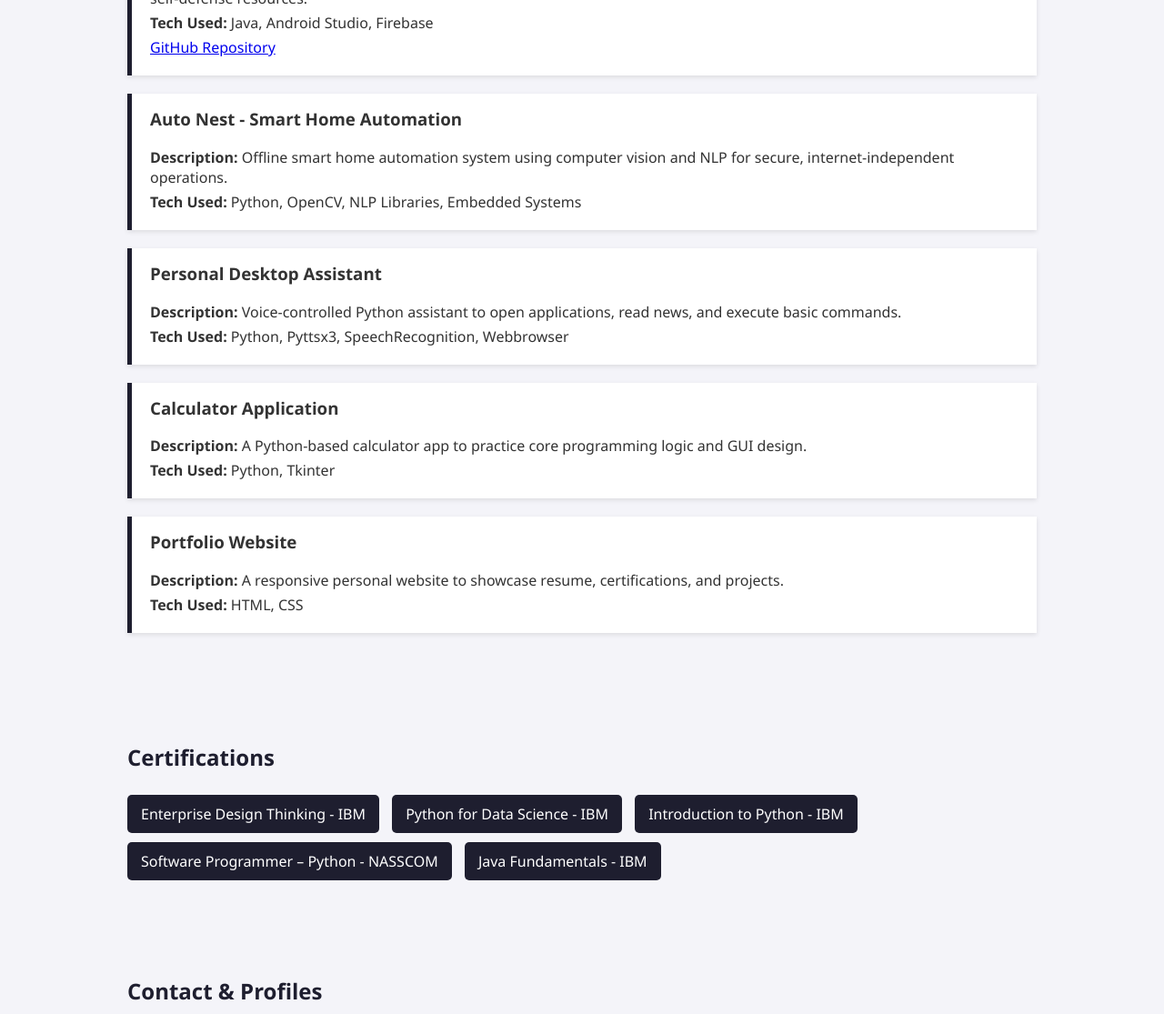
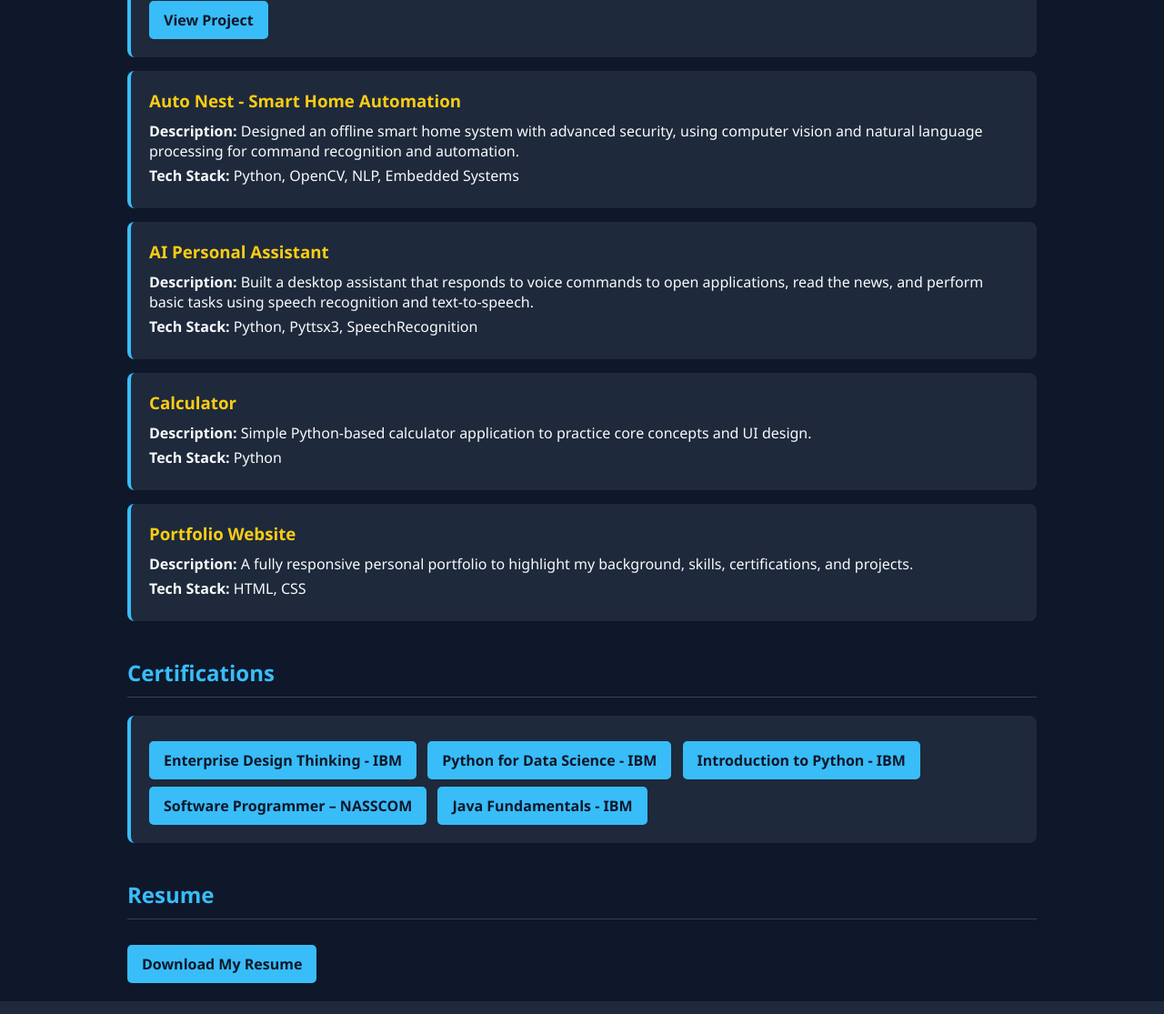
Before and after one commit to Madhave-1/Madhav-portfolio, a plain HTML site: page index.html in a window 1280 px wide. Shown: the part 606-1721 px from the top of the page at 91% size. Drawn offline with Linux system fonts and the light colour scheme.

Commit message:
Update index.html

```diff
--- a/index.html
+++ b/index.html
@@ -3,131 +3,141 @@
 <head>
     <meta charset="UTF-8">
     <meta name="viewport" content="width=device-width, initial-scale=1.0">
-    <title>Madhavendra Kumar Awasthi | Python Developer</title>
+    <title>Madhavendra Kumar Awasthi | Portfolio</title>
+    <link rel="stylesheet" href="https://cdnjs.cloudflare.com/ajax/libs/font-awesome/6.5.0/css/all.min.css">
     <style>
         body {
-            font-family: 'Segoe UI', Tahoma, Geneva, Verdana, sans-serif;
+            font-family: 'Segoe UI', sans-serif;
+            background: #0f172a;
+            color: #f8fafc;
             margin: 0;
-            background: #f4f4f9;
-            color: #333;
+            padding: 0;
         }
         header {
-            background: #1e1e2f;
-            color: white;
-            padding: 40px 20px;
+            background: #1e293b;
+            padding: 30px;
             text-align: center;
         }
         header h1 {
             margin: 0;
             font-size: 2.5em;
+            color: #38bdf8;
         }
         header p {
             font-size: 1.1em;
-            margin-top: 10px;
+            color: #cbd5e1;
         }
-        .section {
-            padding: 40px 20px;
+        .container {
             max-width: 1000px;
             margin: auto;
+            padding: 20px;
         }
-        .section h2 {
-            color: #1e1e2f;
-            margin-bottom: 20px;
+        h2 {
+            color: #38bdf8;
+            border-bottom: 1px solid #334155;
+            padding-bottom: 10px;
+            margin-top: 40px;
         }
-        .project {
-            background: white;
-            border-left: 5px solid #1e1e2f;
-            margin-bottom: 20px;
-            padding: 15px 20px;
-            box-shadow: 0 2px 5px rgba(0,0,0,0.1);
+        .project, .certification {
+            background: #1e293b;
+            padding: 20px;
+            margin: 15px 0;
+            border-left: 4px solid #38bdf8;
+            border-radius: 8px;
         }
         .project h3 {
-            margin-top: 0;
+            margin: 0 0 10px 0;
+            color: #facc15;
         }
         .project p {
             margin: 5px 0;
         }
-        .links a {
+        a.button {
             display: inline-block;
-            margin: 5px 10px 5px 0;
-            padding: 10px 15px;
-            background: #1e1e2f;
-            color: white;
+            margin: 8px 8px 0 0;
+            padding: 10px 16px;
+            background: #38bdf8;
+            color: #0f172a;
             text-decoration: none;
             border-radius: 5px;
-            transition: 0.3s;
+            font-weight: bold;
         }
-        .links a:hover {
-            background: #34345c;
+        footer {
+            text-align: center;
+            padding: 20px;
+            background: #1e293b;
+        }
+        .social-icons a {
+            margin: 0 10px;
+            color: #38bdf8;
+            font-size: 1.5em;
         }
     </style>
 </head>
 <body>
     <header>
         <h1>Madhavendra Kumar Awasthi</h1>
-        <p>Passionate Python Developer | Problem Solver | Tech Enthusiast</p>
+        <p>B.Tech CSE (Data Science & AI) | Python Developer Enthusiast | Problem Solver | Tech Explorer</p>
     </header>
 
-    <div class="section">
+    <div class="container">
         <h2>About Me</h2>
-        <p>I am a motivated and enthusiastic B.Tech Computer Science graduate with specialization in Data Science and Artificial Intelligence. I aim to leverage my programming skills and passion for technology in building impactful solutions.</p>
-    </div>
+        <p>I am a highly motivated Computer Science graduate with a specialization in Data Science and Artificial Intelligence. I love building real-world solutions using Python and modern technologies. With strong problem-solving skills and a deep interest in backend development, I am actively seeking entry-level software development opportunities to grow and innovate.</p>
 
-    <div class="section">
         <h2>Projects</h2>
 
         <div class="project">
-            <h3>Apni Suraksha - Women Safety Android App</h3>
-            <p><strong>Description:</strong> A Java-based Android app using Firebase authentication. Includes emergency messaging, location sharing, and self-defense resources.</p>
-            <p><strong>Tech Used:</strong> Java, Android Studio, Firebase</p>
-            <p><a href="https://github.com/Madhave-1/Apni_Suraksha-" target="_blank">GitHub Repository</a></p>
+            <h3>Apni Suraksha - Women Safety App</h3>
+            <p><strong>Description:</strong> Developed a safety-focused Android app in Java that integrates Firebase authentication, SOS functionality, and self-defense resources for quick action in emergencies.</p>
+            <p><strong>Tech Stack:</strong> Java, Firebase, Android SDK</p>
+            <a href="https://github.com/Madhave-1/Apni_Suraksha-" class="button" target="_blank">View Project</a>
         </div>
 
         <div class="project">
             <h3>Auto Nest - Smart Home Automation</h3>
-            <p><strong>Description:</strong> Offline smart home automation system using computer vision and NLP for secure, internet-independent operations.</p>
-            <p><strong>Tech Used:</strong> Python, OpenCV, NLP Libraries, Embedded Systems</p>
+            <p><strong>Description:</strong> Designed an offline smart home system with advanced security, using computer vision and natural language processing for command recognition and automation.</p>
+            <p><strong>Tech Stack:</strong> Python, OpenCV, NLP, Embedded Systems</p>
         </div>
 
         <div class="project">
-            <h3>Personal Desktop Assistant</h3>
-            <p><strong>Description:</strong> Voice-controlled Python assistant to open applications, read news, and execute basic commands.</p>
-            <p><strong>Tech Used:</strong> Python, Pyttsx3, SpeechRecognition, Webbrowser</p>
+            <h3>AI Personal Assistant</h3>
+            <p><strong>Description:</strong> Built a desktop assistant that responds to voice commands to open applications, read the news, and perform basic tasks using speech recognition and text-to-speech.</p>
+            <p><strong>Tech Stack:</strong> Python, Pyttsx3, SpeechRecognition</p>
         </div>
 
         <div class="project">
-            <h3>Calculator Application</h3>
-            <p><strong>Description:</strong> A Python-based calculator app to practice core programming logic and GUI design.</p>
-            <p><strong>Tech Used:</strong> Python, Tkinter</p>
+            <h3>Calculator</h3>
+            <p><strong>Description:</strong> Simple Python-based calculator application to practice core concepts and UI design.</p>
+            <p><strong>Tech Stack:</strong> Python</p>
         </div>
 
         <div class="project">
             <h3>Portfolio Website</h3>
-            <p><strong>Description:</strong> A responsive personal website to showcase resume, certifications, and projects.</p>
-            <p><strong>Tech Used:</strong> HTML, CSS</p>
+            <p><strong>Description:</strong> A fully responsive personal portfolio to highlight my background, skills, certifications, and projects.</p>
+            <p><strong>Tech Stack:</strong> HTML, CSS</p>
         </div>
+
+        <h2>Certifications</h2>
+        <div class="certification">
+            <a class="button" href="https://drive.google.com/file/d/1HF-bxUJ4-_XFRmBgmyWS9w5kNXFM0nIM/view" target="_blank">Enterprise Design Thinking - IBM</a>
+            <a class="button" href="https://drive.google.com/file/d/15B3xr6T1GfJU28cVPlcaktvaIqm8kTsi/view" target="_blank">Python for Data Science - IBM</a>
+            <a class="button" href="https://drive.google.com/file/d/15DeER2pyEL2SK3Pt5z2W4rEY5A7Itrl_/view" target="_blank">Introduction to Python - IBM</a>
+            <a class="button" href="https://drive.google.com/file/d/1dHcfCuLBZ8-GGzjL0fyZ4sUCeAztWQWz/view" target="_blank">Software Programmer – NASSCOM</a>
+            <a class="button" href="https://drive.google.com/file/d/14uHyCMzlQKyuIRGz5XlU9KVJ0Hnqe301/view" target="_blank">Java Fundamentals - IBM</a>
+        </div>
+
+        <h2>Resume</h2>
+        <a class="button" href="Madhav_resume.pdf" target="_blank">Download My Resume</a>
     </div>
 
-    <div class="section">
-        <h2>Certifications</h2>
-        <div class="links">
-            <a href="https://drive.google.com/file/d/1HF-bxUJ4-_XFRmBgmyWS9w5kNXFM0nIM/view" target="_blank">Enterprise Design Thinking - IBM</a>
-            <a href="https://drive.google.com/file/d/15B3xr6T1GfJU28cVPlcaktvaIqm8kTsi/view" target="_blank">Python for Data Science - IBM</a>
-            <a href="https://drive.google.com/file/d/15DeER2pyEL2SK3Pt5z2W4rEY5A7Itrl_/view" target="_blank">Introduction to Python - IBM</a>
-            <a href="https://drive.google.com/file/d/1dHcfCuLBZ8-GGzjL0fyZ4sUCeAztWQWz/view" target="_blank">Software Programmer – Python - NASSCOM</a>
-            <a href="https://drive.google.com/file/d/14uHyCMzlQKyuIRGz5XlU9KVJ0Hnqe301/view" target="_blank">Java Fundamentals - IBM</a>
+    <footer>
+        <div class="social-icons">
+            <a href="https://www.linkedin.com/in/madhavendra-kumar-awasthi-a2b786212/" target="_blank"><i class="fab fa-linkedin"></i></a>
+            <a href="https://www.hackerrank.com/profile/madhavendraawas1" target="_blank"><i class="fab fa-hackerrank"></i></a>
+            <a href="https://www.codechef.com/users/madhavendra01" target="_blank"><i class="fas fa-code"></i></a>
+            <a href="mailto:madhavendraawasthi2003@gmail.com"><i class="fas fa-envelope"></i></a>
         </div>
-    </div>
-
-    <div class="section">
-        <h2>Contact & Profiles</h2>
-        <div class="links">
-            <a href="mailto:madhavendraawasthi2003@gmail.com">Email</a>
-            <a href="https://www.linkedin.com/in/madhavendra-kumar-awasthi-a2b786212/" target="_blank">LinkedIn</a>
-            <a href="https://www.hackerrank.com/profile/madhavendraawas1" target="_blank">HackerRank</a>
-            <a href="https://www.codechef.com/users/madhavendra01" target="_blank">CodeChef</a>
-        </div>
-    </div>
-
+        <p>&copy; 2025 Madhavendra Kumar Awasthi</p>
+    </footer>
 </body>
 </html>
```
